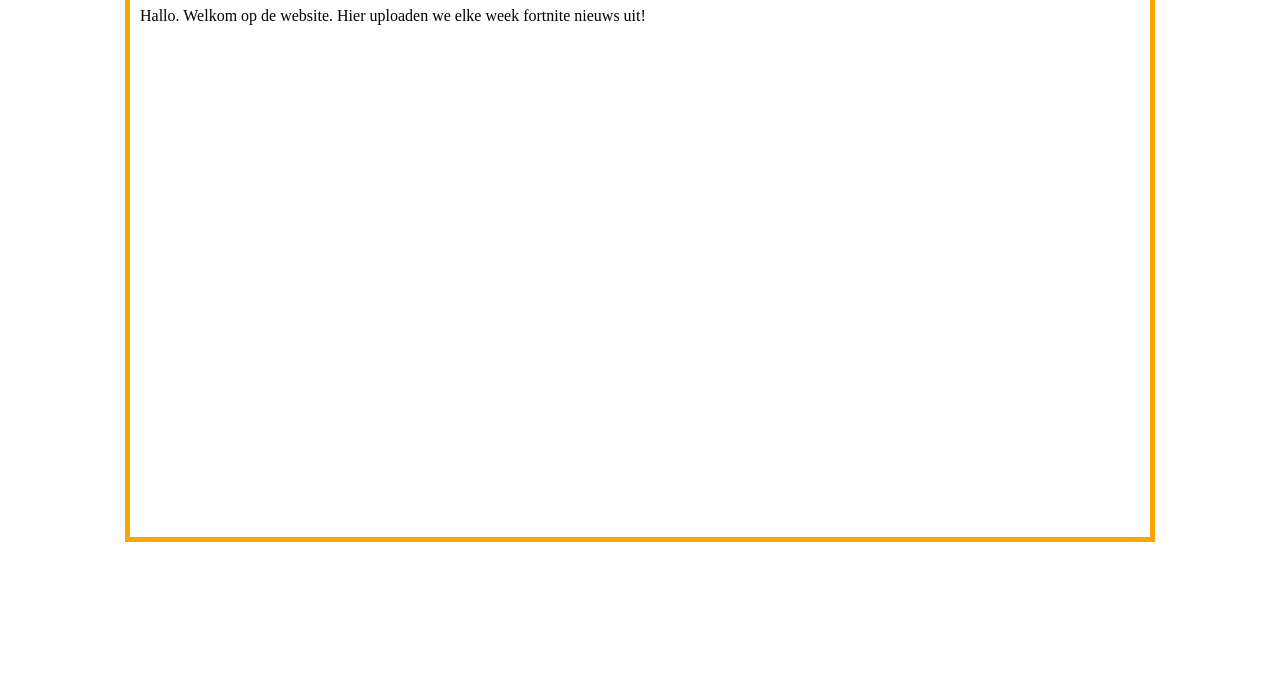
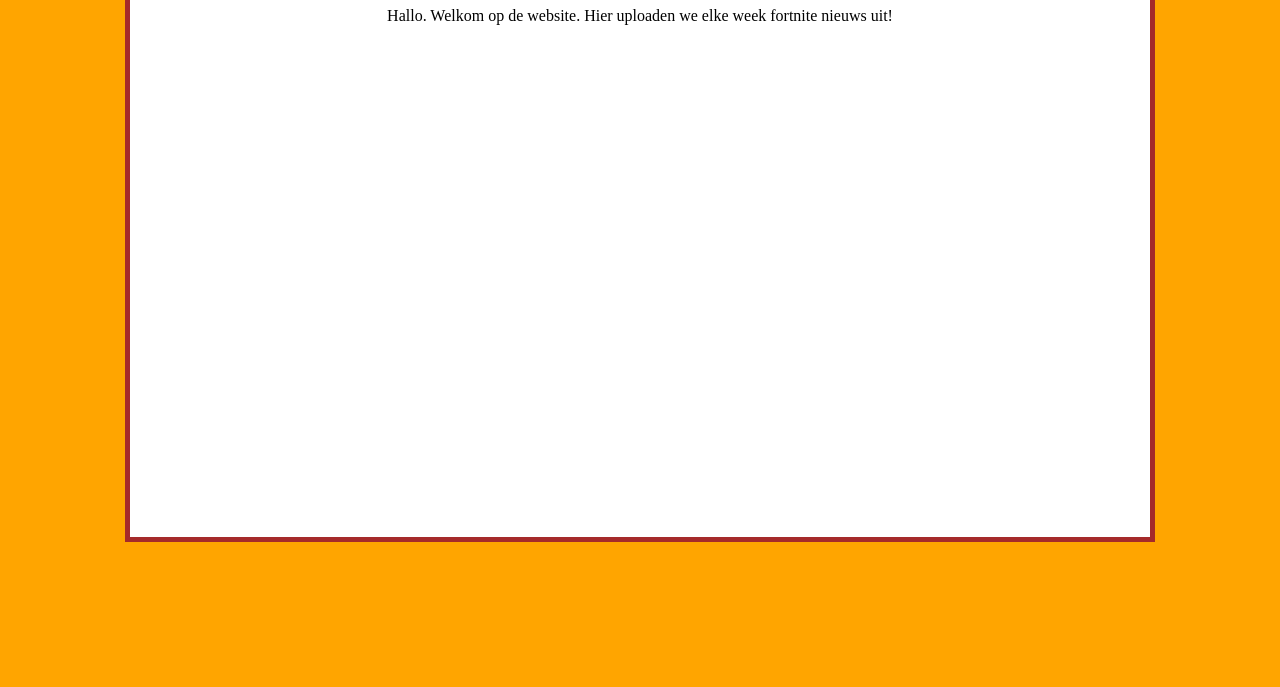
Before and after one commit to BeGamess/FortniteVandaag, a plain HTML site: page index.html in a window 1280 px wide. Shown: the part 113-800 px from the top of the page. Drawn offline with Linux system fonts and the light colour scheme.

Commit message:
Update index.html

```diff
--- a/index.html
+++ b/index.html
@@ -11,12 +11,17 @@
 </HTML>
 
 <style>
+
+  body {
+    background-color: orange;
+    text-align: center;
+  }
   #main {
     width: 1000px;
     height: 600px;
     background: #ffffff;
     margin: 25px auto;
-    border: solid 5px orange;
+    border: solid 5px brown;
     padding: 10px;
 }
 </style>
```
